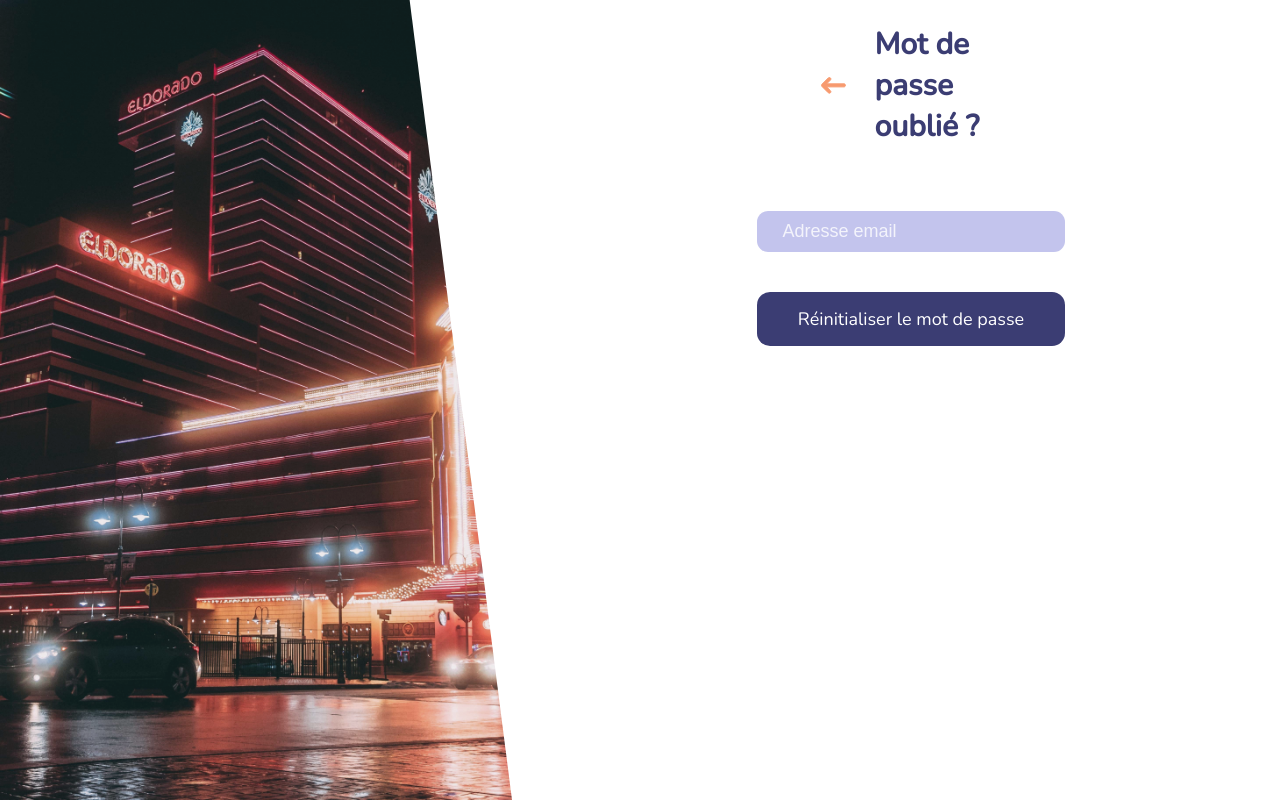
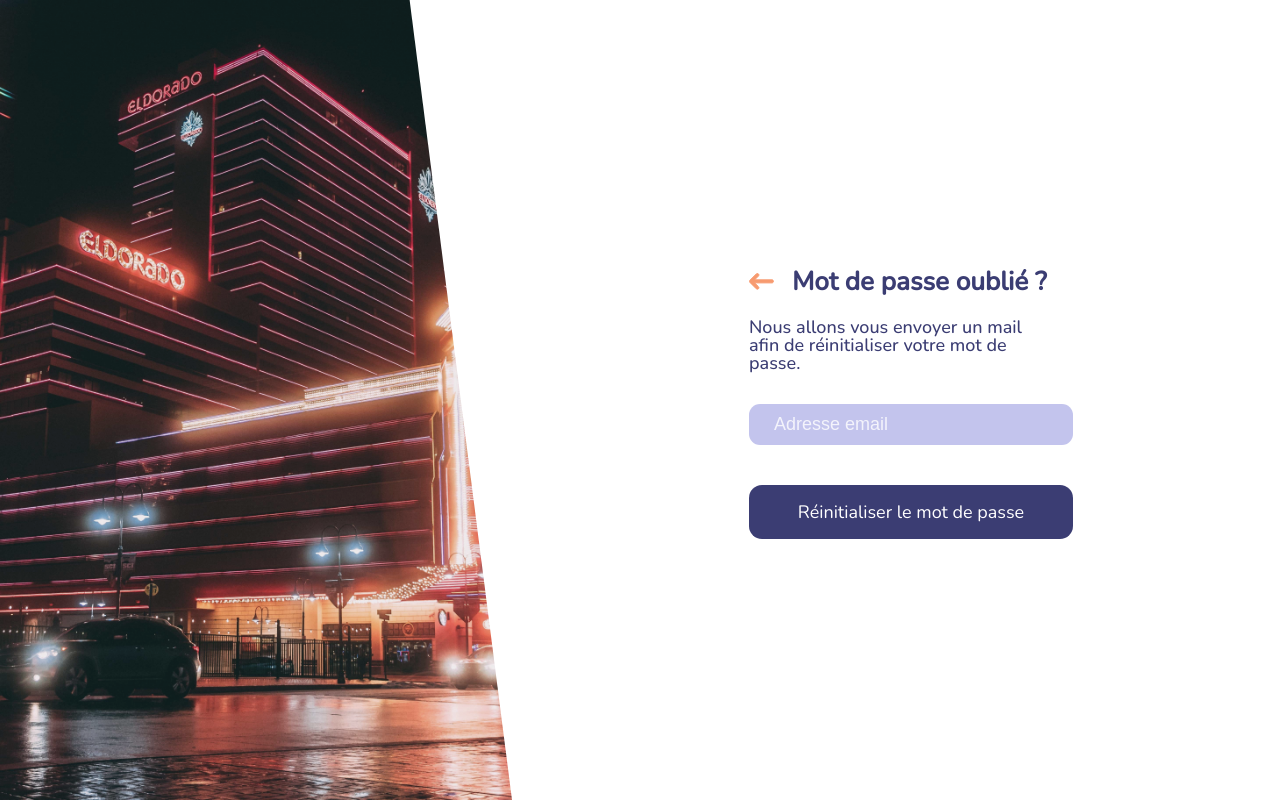
Before and after one commit to NicolasDehes/casino, a PHP site: page /vue/motdepasse.php in a window 1280 px wide. Run offline with PHP 8.4, Linux system fonts and the light colour scheme.

Commit message:
fix design login

```diff
--- a/vue/css/global.css
+++ b/vue/css/global.css
@@ -1,8 +1,8 @@
 .header {
     display: flex;
     align-items: center;
-    column-gap: 18px;
-    padding: 3vh 8vw;
+    column-gap: 8px;
+    margin-bottom: 2vh;
 }
 
 .header .back {
@@ -20,7 +20,7 @@
     font-family: Nunito, sans-serif;
     font-style: normal;
     font-weight: bold;
-    font-size: 30px;
+    font-size: 26px;
     line-height: 41px;
     color: #3b3d73;
 }
--- a/vue/css/login.css
+++ b/vue/css/login.css
@@ -1,6 +1,6 @@
-
 .body__content {
     height: 100vh;
+    padding: 30px 38px;
 }
 
 .form {
@@ -8,8 +8,8 @@
     flex-direction: column;
     align-items: center;
     row-gap: 5vh;
-  width: 80%;
-  margin-top: 5vh;
+    margin-top: 4vh;
+    width: 100%;
 }
 
 .login {
@@ -30,16 +30,16 @@
 }
 
 .link {
-  color: #3B3D73;
+    color: #3b3d73;
     font-weight: bold;
     text-decoration: none;
 }
 .link--strong {
-  color: #F79A6F;
+    color: #f79a6f;
 }
 
 .oauth-btn {
-  background-color: #878ADB;
+    background-color: #878adb;
     width: 83px;
     height: 83px;
     border: none;
@@ -65,8 +65,8 @@
     margin: 5vh 0;
 }
 
-.alert{
-  color: red ;
+.alert {
+    color: red;
 }
 
 .desktop-img {
@@ -77,6 +77,14 @@
     margin: 5vh 0;
 }
 
+.describe {
+    font-weight: 500;
+    font-size: 18px;
+    line-height: 18px;
+    color: #3B3D73;
+    margin-right: 8%;
+}
+
 @media screen and (min-width: 600px) {
     .body {
         display: flex;
@@ -85,11 +93,12 @@
 
     .body__content {
         margin: auto;
-    width: 30%;
+        width: 400px;
+        height: auto;
     }
 
     .desktop-img {
-    transition: .2s;
+        transition: 0.2s;
         display: block;
         object-fit: cover;
         width: 40%;
@@ -109,6 +118,6 @@
 
     .social-login {
         margin-top: 8vh;
+        margin: 0;
     }
-
 }
--- a/vue/inscription.php
+++ b/vue/inscription.php
@@ -29,6 +29,7 @@
                             <?php echo $_SESSION['message']; ?>
                         </div>
                     <?php } ?>
+                    <p class="describe">Vous devez vous créer un compte pour accéder aux différentes fonctionnalités.</p>
                     <form class="form" method="POST" action="../controleur/FrontControleur.php?action=creer_inscription">
                         <input type="nom" class="input--secondary" name="nom" placeholder="Nom" required>
                         <input type="prenom" class="input--secondary" name="prenom" placeholder="Prénom" required>
--- a/vue/motdepasse.php
+++ b/vue/motdepasse.php
@@ -25,6 +25,7 @@
             </svg></a>
             <h2 class="header__title">Mot de passe oublié ? </h2>
         </header>
+        <p class="describe">Nous allons vous envoyer un mail afin de réinitialiser votre mot de passe.</p>
         <div class="login">
             <?php if (!empty($_SESSION['message'])) { ?>
                 <div class="alert" role="alert">
```
Also changed, not shown: fichier_log.txt (+14 -0 lines). Lines whose indentation alone changed are shown as unchanged.
